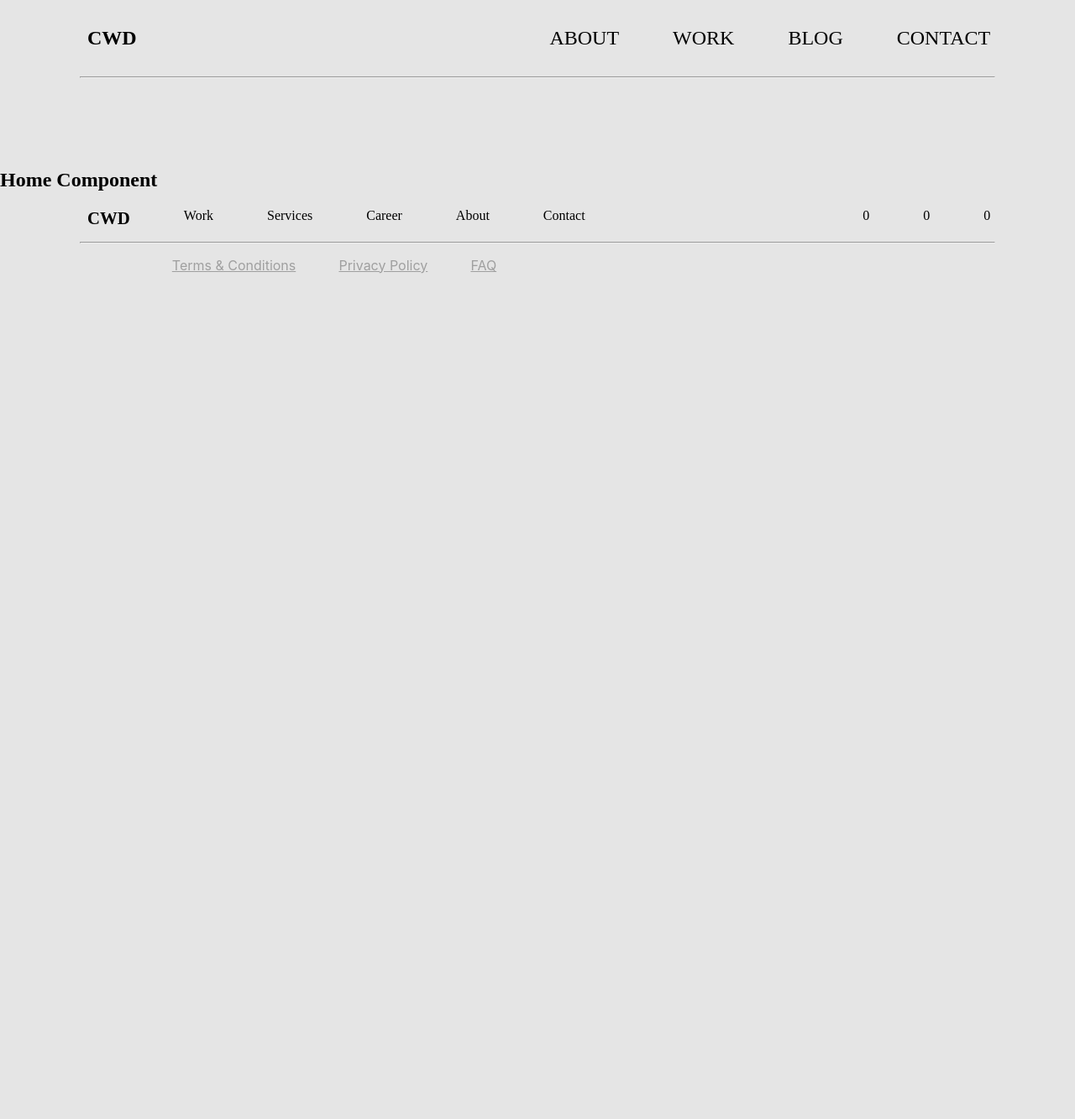
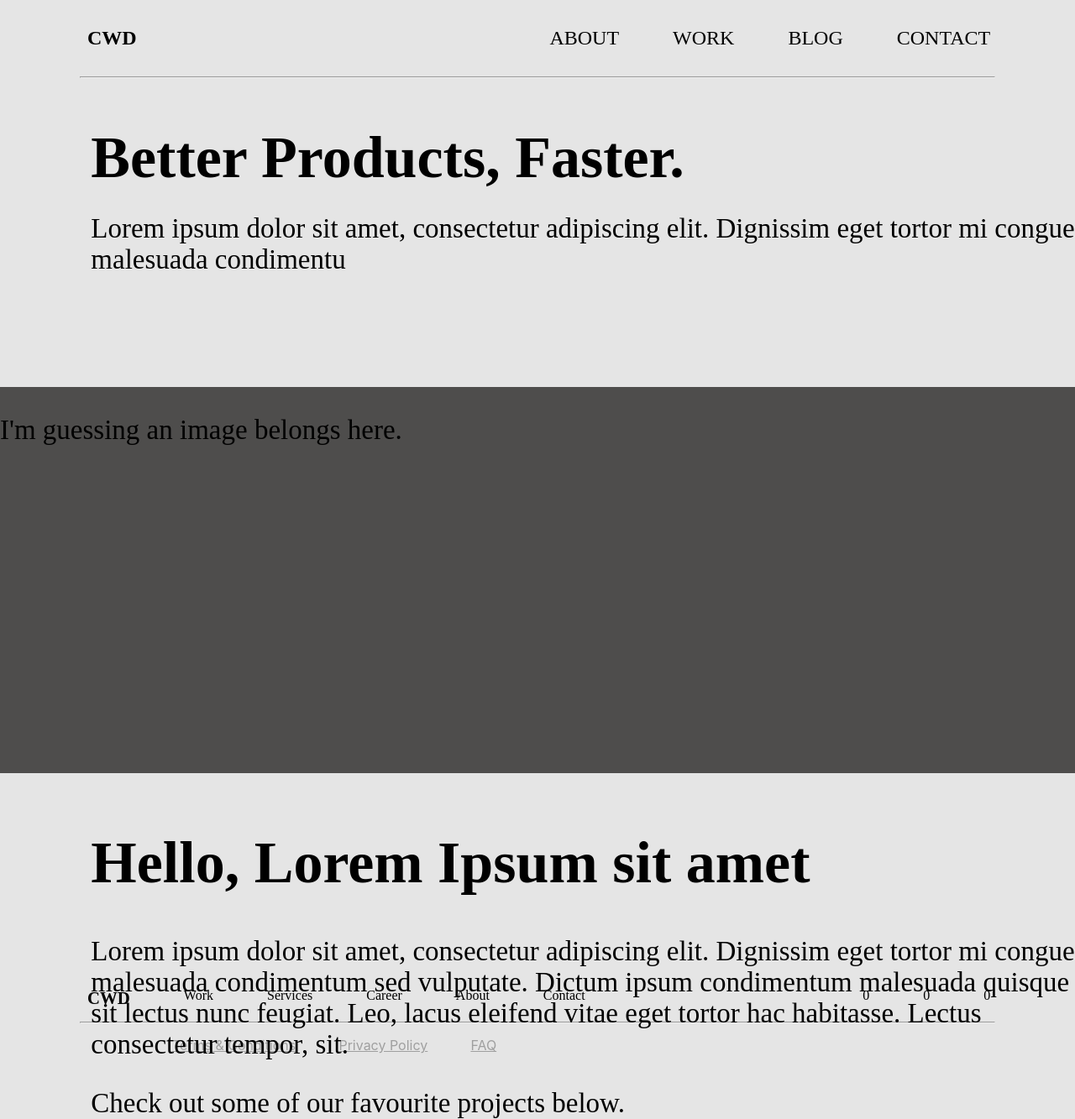
Before and after one commit to ltramos7/cwd-website-fe, a React (Create React App) app: page / in a window 1280 px wide. Shown: the whole page at 84% size. Before the commit the page ends 800 px from the top, so only its background shows below. Built offline with nearby package versions, Linux system fonts and the light colour scheme.

Commit message:
created grid for home page styling. Need to fix how divs layer each other.

```diff
--- a/src/components/home/index.js
+++ b/src/components/home/index.js
@@ -3,14 +3,29 @@ import React from 'react';
 class Home extends React.Component{
     render(){
         return(
-            <section>
-                <br />
-                <br />
-                <br />
-                <br />
-                <h1 className='home'>Home Component</h1>
+            <div className='home'>
 
-            </section>
+                <div className='intro'>
+                    <h1>Better Products, Faster.</h1>
+                </div>
+
+                <div className='intro'>
+                {/* need to figure out better class name or combine the div above with the one I'm making a comment in. */}
+                    <p>Lorem ipsum dolor sit amet, consectetur adipiscing elit. Dignissim eget tortor mi congue malesuada condimentu</p>
+                </div>
+
+                <div className='jumbotron'>
+                    <p>I'm guessing an image belongs here.</p>
+                </div>
+
+                <div className='hello'>
+                    <h1>Hello, Lorem Ipsum sit amet</h1>
+
+                    <p>Lorem ipsum dolor sit amet, consectetur adipiscing elit. Dignissim eget tortor mi congue malesuada condimentum sed vulputate. Dictum ipsum condimentum malesuada quisque sit lectus nunc feugiat. Leo, lacus eleifend vitae eget tortor hac habitasse. Lectus consectetur tempor, sit.</p>
+
+                    <p>Check out some of our favourite projects below.</p>
+                </div>
+            </div>
         )
     }
 }
--- a/src/scss/_home.scss
+++ b/src/scss/_home.scss
@@ -1,3 +1,37 @@
 .home {
-    font-family: $logo-font;
+    font-family: $paragraph-font;
+    display: grid;
+    grid-gap: 20px;
+    grid-template-columns: repeat(12, 1fr);
+    // grid-template-rows: repeat(2, 100px);
+    grid-auto-rows: 100px;
+
 }
+
+h1 {
+    font-size: 70px;
+    //need to make this a responsive unit
+}
+
+p {
+    font-size: 33px;
+    //need to make this a responsive unit
+}
+
+.intro {
+    grid-column: 2 / -1;
+
+}
+
+.jumbotron {
+    grid-column: 1 / -1;
+    background-color: rgb(78, 77, 76);
+    grid-row-start: 4;
+    grid-row-end: 8;
+}
+
+.hello {
+    grid-column: 2 / -1;
+    grid-row-start: 8;
+    grid-row-end: 10;
+}
```
